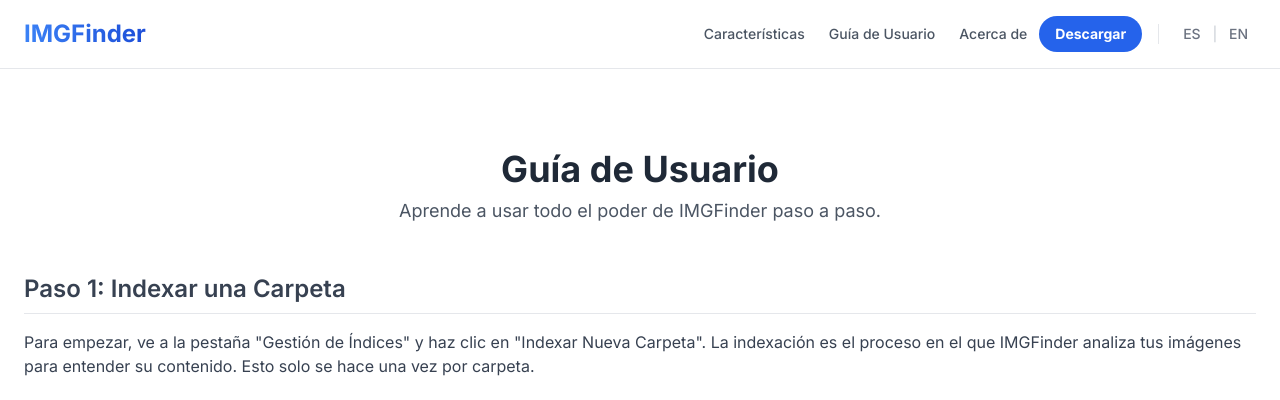
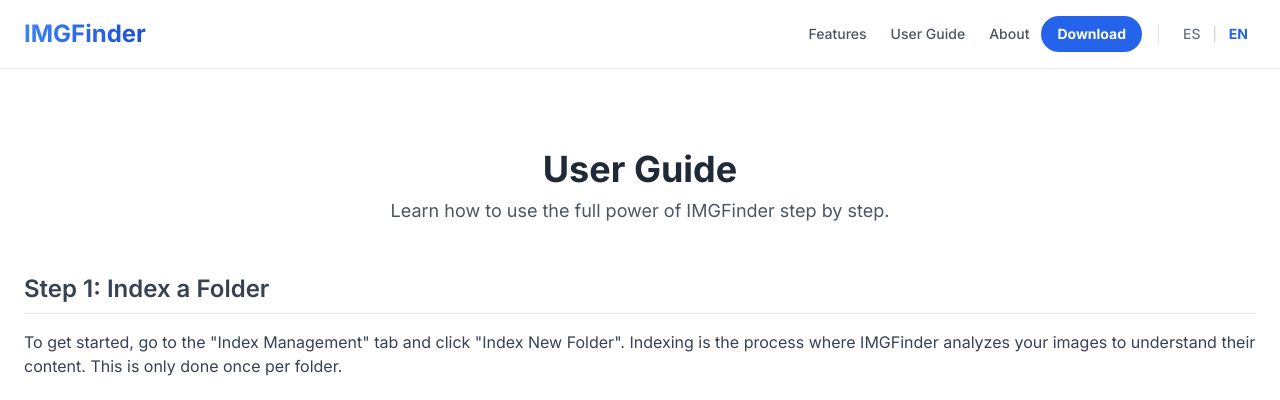
Before and after one commit to dizutta69/IMGFinder, a plain HTML site: page guide.html in a window 1280 px wide. Shown: the top 400 px of the page. Drawn offline with nearby package versions, Linux system fonts and the light colour scheme.

Commit message:
Update guide.html

```diff
--- a/guide.html
+++ b/guide.html
@@ -27,7 +27,7 @@
                 <a href="index.html#features" data-key="nav_features" class="text-gray-600 hover:text-blue-600 px-3 py-2 rounded-md text-sm font-medium">Características</a>
                 <a href="guide.html" data-key="nav_guide" class="text-gray-600 hover:text-blue-600 px-3 py-2 rounded-md text-sm font-medium">Guía de Usuario</a>
                 <a href="about.html" data-key="nav_about" class="text-gray-600 hover:text-blue-600 px-3 py-2 rounded-md text-sm font-medium">Acerca de</a>
-                <a href="#download" data-key="nav_download" class="bg-blue-600 text-white font-bold py-2 px-4 rounded-full hover:bg-blue-700 transition duration-300 text-sm">Descargar</a>
+                <a href="index.html#download" data-key="nav_download" class="bg-blue-600 text-white font-bold py-2 px-4 rounded-full hover:bg-blue-700 transition duration-300 text-sm">Descargar</a>
                 <div class="lang-switcher ml-4 border-l border-gray-200 pl-4 text-sm font-medium">
                     <button id="lang-es" class="text-gray-500 hover:text-blue-600 px-2">ES</button>
                     <span class="text-gray-300">|</span>
@@ -45,7 +45,7 @@
             <a href="index.html#features" data-key="nav_features" class="block text-gray-600 hover:bg-gray-100 px-6 py-3">Características</a>
             <a href="guide.html" data-key="nav_guide" class="block text-gray-600 hover:bg-gray-100 px-6 py-3">Guía de Usuario</a>
             <a href="about.html" data-key="nav_about" class="block text-gray-600 hover:bg-gray-100 px-6 py-3">Acerca de</a>
-            <a href="#download" data-key="nav_download" class="block text-gray-600 hover:bg-gray-100 px-6 py-3">Descargar</a>
+            <a href="index.html#download" data-key="nav_download" class="block text-gray-600 hover:bg-gray-100 px-6 py-3">Descargar</a>
         </div>
     </header>
 
@@ -83,21 +83,21 @@
             <div class="guide-step">
                 <h3 data-key="guide4_title" class="text-2xl font-semibold border-b pb-2 mb-4">Paso 4: Buscar por Texto</h3>
                 <p data-key="guide4_desc" class="mb-6">Una vez indexado, ve a 'Búsqueda y Resultados', escribe lo que buscas (ej: 'cielo azul', 'reunión de trabajo', 'logo rojo') y presiona 'Texto'.</p>
-                <img src="https://raw.githubusercontent.com/dizutta69/IMGFinder/main/4-busq_texto.png" alt="Paso 4: Resultados de una búsqueda por texto.">
+                <img src="https://raw.githubusercontent.com/dizutta69/IMGFinder/main/4-busq_texto.jpg" alt="Paso 4: Resultados de una búsqueda por texto.">
             </div>
 
             <!-- Step 5 -->
             <div class="guide-step">
                 <h3 data-key="guide5_title" class="text-2xl font-semibold border-b pb-2 mb-4">Paso 5: Filtrar por Carpeta</h3>
                 <p data-key="guide5_desc" class="mb-6">Usa el botón 'Filtrar Carpeta' para ver y seleccionar subcarpetas específicas de tu índice y acotar los resultados.</p>
-                <img src="https://raw.githubusercontent.com/dizutta69/IMGFinder/main/5-filtcarpeta.png" alt="Paso 5: Diálogo para filtrar por carpetas.">
+                <img src="https://raw.githubusercontent.com/dizutta69/IMGFinder/main/5-filtcarpeta.jpg" alt="Paso 5: Diálogo para filtrar por carpetas.">
             </div>
 
             <!-- Step 6 -->
             <div class="guide-step">
                 <h3 data-key="guide6_title" class="text-2xl font-semibold border-b pb-2 mb-4">Paso 6: Filtrar por Ubicación</h3>
                 <p data-key="guide6_desc" class="mb-6">Si tus fotos tienen datos GPS, puedes filtrarlas por país, región o ciudad con el botón 'Filtrar Ubicación'.</p>
-                <img src="https://raw.githubusercontent.com/dizutta69/IMGFinder/main/6-filtubic.png" alt="Paso 6: Diálogo para filtrar por ubicación GPS.">
+                <img src="https://raw.githubusercontent.com/dizutta69/IMGFinder/main/6-filtubic.jpg" alt="Paso 6: Diálogo para filtrar por ubicación GPS.">
             </div>
 
             <!-- Step 7 -->
@@ -126,19 +126,69 @@
         </div>
     </footer>
 
-    <!-- ===== SECCIÓN: SCRIPT DE TRADUCCIÓN (COMÚN PARA TODAS LAS PÁGINAS) ===== -->
+    <!-- ===== SCRIPT DE TRADUCCIÓN (COMÚN PARA TODAS LAS PÁGINAS) ===== -->
     <script>
         const translations = {
             es: {
-                // ... (el resto de las traducciones van aquí)
+                nav_features: "Características", nav_guide: "Guía de Usuario", nav_about: "Acerca de", nav_download: "Descargar",
+                guide_main_title: "Guía de Usuario", guide_main_subtitle: "Aprende a usar todo el poder de IMGFinder paso a paso.",
+                guide1_title: "Paso 1: Indexar una Carpeta", guide1_desc: "Para empezar, ve a la pestaña \"Gestión de Índices\" y haz clic en \"Indexar Nueva Carpeta\". La indexación es el proceso en el que IMGFinder analiza tus imágenes para entender su contenido. Esto solo se hace una vez por carpeta.",
+                guide2_title: "Paso 2: Escoger la Carpeta", guide2_desc: "Se abrirá el explorador de archivos. Selecciona la carpeta principal que contiene las imágenes que deseas buscar. Puedes elegir cualquier carpeta de tu disco duro.",
+                guide3_title: "Paso 3: Confirmar Indexación", guide3_desc: "La aplicación te informará cuántas imágenes nuevas encontró y un tiempo estimado. Haz clic en 'Sí' para continuar. Podrás ver el progreso en tiempo real.",
+                guide4_title: "Paso 4: Buscar por Texto", guide4_desc: "Una vez indexado, ve a 'Búsqueda y Resultados', escribe lo que buscas (ej: 'cielo azul', 'reunión de trabajo', 'logo rojo') y presiona 'Texto'.",
+                guide5_title: "Paso 5: Filtrar por Carpeta", guide5_desc: "Usa el botón 'Filtrar Carpeta' para ver y seleccionar subcarpetas específicas de tu índice y acotar los resultados.",
+                guide6_title: "Paso 6: Filtrar por Ubicación", guide6_desc: "Si tus fotos tienen datos GPS, puedes filtrarlas por país, región o ciudad con el botón 'Filtrar Ubicación'.",
+                guide7_title: "Paso 7: Gestionar Índices", guide7_desc: "En la pestaña 'Gestión de Índices' puedes eliminar carpetas del índice o limpiar todo para empezar de cero.",
+                footer_copyright: "© 2025 Diego Zutta. Todos los derechos reservados.", footer_privacy: "Política de Privacidad", footer_contact: "Contacto",
             },
             en: {
-                // ... (el resto de las traducciones van aquí)
+                nav_features: "Features", nav_guide: "User Guide", nav_about: "About", nav_download: "Download",
+                guide_main_title: "User Guide", guide_main_subtitle: "Learn how to use the full power of IMGFinder step by step.",
+                guide1_title: "Step 1: Index a Folder", guide1_desc: "To get started, go to the \"Index Management\" tab and click \"Index New Folder\". Indexing is the process where IMGFinder analyzes your images to understand their content. This is only done once per folder.",
+                guide2_title: "Step 2: Choose the Folder", guide2_desc: "The file explorer will open. Select the main folder containing the images you want to search. You can choose any folder on your hard drive.",
+                guide3_title: "Step 3: Confirm Indexing", guide3_desc: "The application will inform you how many new images it found and provide an estimated time. Click 'Yes' to continue. You can watch the progress in real-time.",
+                guide4_title: "Step 4: Search by Text", guide4_desc: "Once indexed, go to 'Search & Results', type what you are looking for (e.g., 'blue sky', 'work meeting', 'red logo') and press 'Text'.",
+                guide5_title: "Step 5: Filter by Folder", guide5_desc: "Use the 'Filter Folder' button to view and select specific subfolders from your index to narrow down the results.",
+                guide6_title: "Step 6: Filter by Location", guide6_desc: "If your photos have GPS data, you can filter them by country, region, or city with the 'Filter Location' button.",
+                guide7_title: "Step 7: Manage Indexes", guide7_desc: "In the 'Index Management' tab, you can remove folders from the index or clear everything to start over.",
+                footer_copyright: "© 2025 Diego Zutta. All rights reserved.", footer_privacy: "Privacy Policy", footer_contact: "Contact",
             }
         };
-        // Lógica de traducción y menú móvil...
+
+        document.addEventListener('DOMContentLoaded', () => {
+            const setLanguage = (lang) => {
+                document.documentElement.lang = lang;
+                localStorage.setItem('language', lang);
+                document.querySelectorAll('.lang-switcher button').forEach(btn => btn.classList.remove('active'));
+                const activeBtn = document.querySelector(`#lang-${lang}`);
+                if (activeBtn) activeBtn.classList.add('active');
+
+                document.querySelectorAll('[data-key]').forEach(elem => {
+                    const key = elem.getAttribute('data-key');
+                    if (translations[lang] && translations[lang][key]) {
+                        elem.innerHTML = translations[lang][key];
+                    }
+                });
+            };
+
+            const mobileMenuButton = document.getElementById('mobile-menu-button');
+            const mobileMenu = document.getElementById('mobile-menu');
+            if(mobileMenuButton) {
+                mobileMenuButton.addEventListener('click', () => {
+                    mobileMenu.classList.toggle('hidden');
+                });
+            }
+
+            const langES = document.getElementById('lang-es');
+            const langEN = document.getElementById('lang-en');
+
+            if(langES) langES.addEventListener('click', () => setLanguage('es'));
+            if(langEN) langEN.addEventListener('click', () => setLanguage('en'));
+
+            const savedLang = localStorage.getItem('language') || (navigator.language.split('-')[0] === 'es' ? 'es' : 'en');
+            setLanguage(savedLang);
+        });
     </script>
-
 
 </body>
 </html>
```
